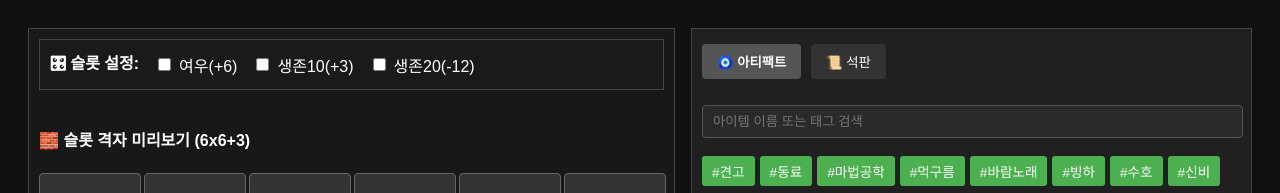
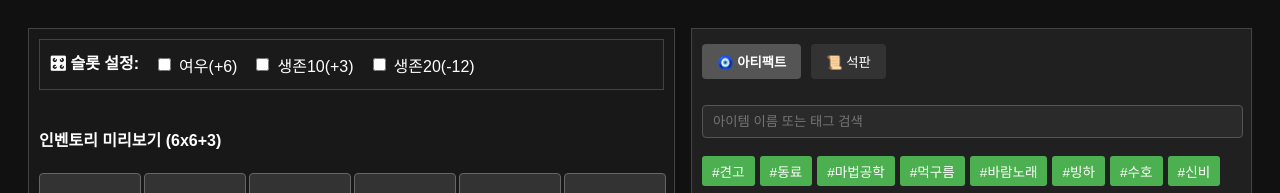
Before and after one commit to dayoungpark0704/sephiria, a plain HTML site: page index.html in a window 1280 px wide. Shown: the top 193 px of the page. Drawn offline with Linux system fonts and the light colour scheme.

Commit message:
index.html

```diff
--- a/index.html
+++ b/index.html
@@ -10,12 +10,12 @@
     <div class="main-body">
       <div class="left-pane">
         <div class="top-controls"> <strong>🎛 슬롯 설정:</strong>
-          <label><input type="checkbox" class="option" value="6" > 여우(+6)</label>
-          <label><input type="checkbox" class="option" value="3" > 생존10(+3)</label>
+          <label><input type="checkbox" class="option" value="6"> 여우(+6)</label>
+          <label><input type="checkbox" class="option" value="3"> 생존10(+3)</label>
           <label><input type="checkbox" class="option" value="-12"> 생존20(-12)</label>
         </div>
 
-        <h4>🧱 슬롯 격자 미리보기 (6x6+3)</h4>
+        <h4>인벤토리 미리보기 (6x6+3)</h4>
         <div class="grid" id="main-grid"></div>
 
         <button id="auto-arrange-btn">🔄 자동 배치</button>
```
